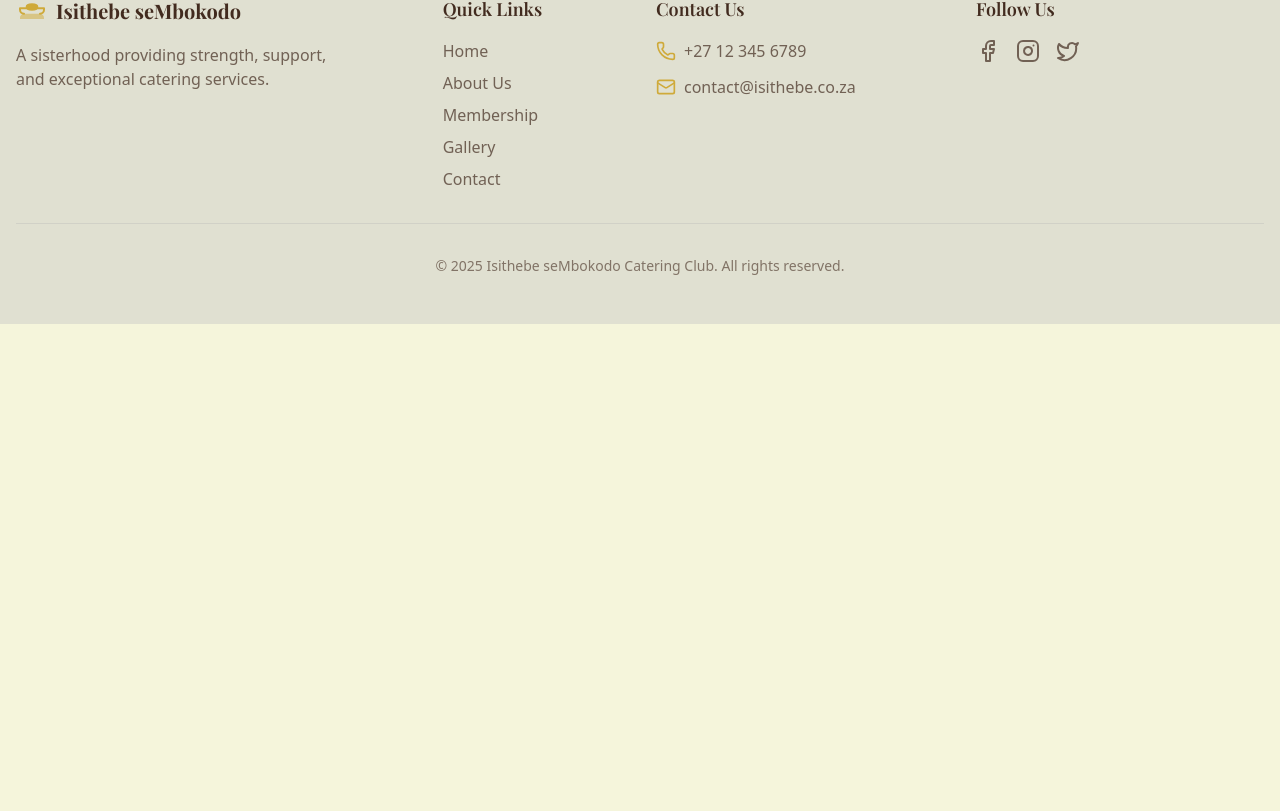
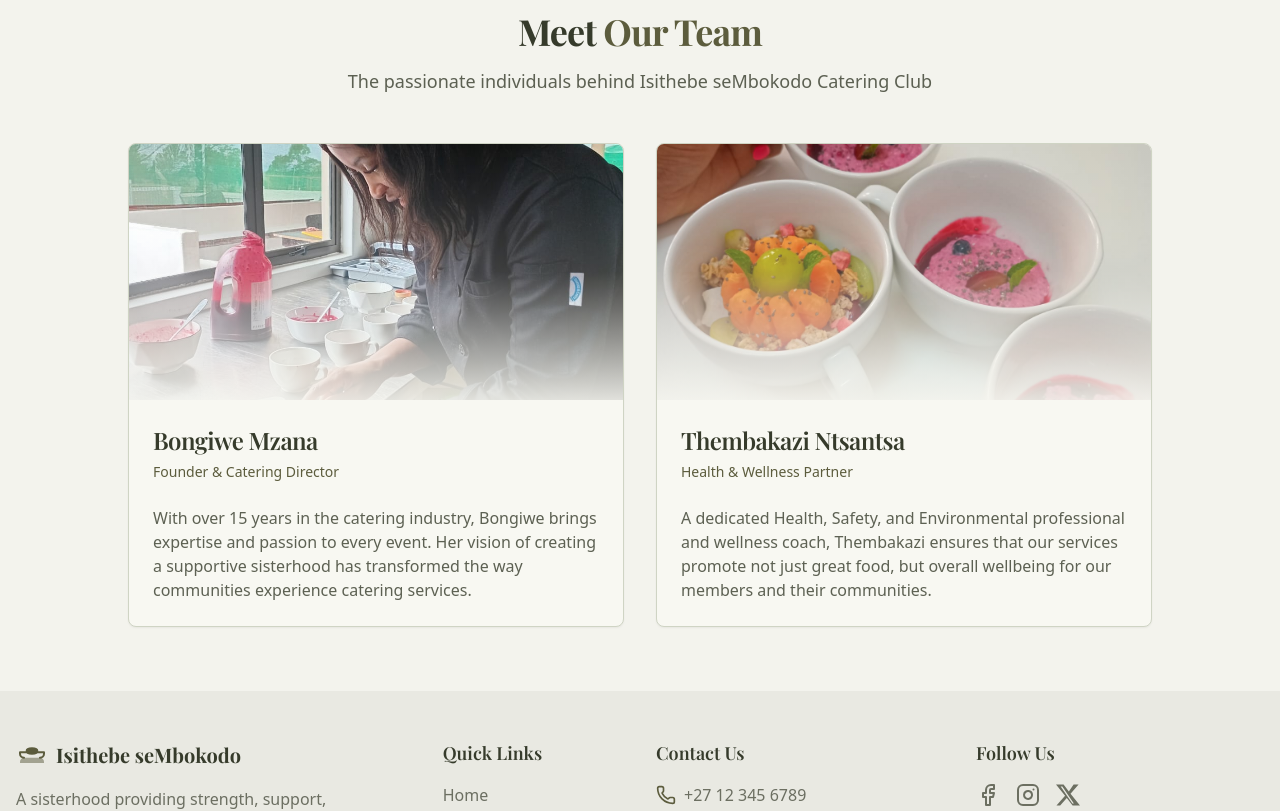
Before and after one commit to violan7naidoo/Isitebe-seMbokodo-Catering-Club, a Next.js app: page /about in a window 1280 px wide. Shown: the part 2715-3526 px from the top of the page. Before the commit the page ends 3039 px from the top, so only its background shows below. Built offline with nearby package versions, Linux system fonts and the light colour scheme; a web font is replaced by a local one.

Commit message:
changed theme colours

```diff
--- a/src/app/about/page.tsx
+++ b/src/app/about/page.tsx
@@ -207,6 +207,66 @@ We invite you Sisters to join us in making this vision a reality. Together, we c
           </TabsContent>
         </Tabs>
       </section>
+
+      {/* Meet the Team Section */}
+      <section className="py-16 bg-muted/30">
+        <div className="container mx-auto px-4">
+          <div className="text-center mb-12">
+            <h2 className="font-headline text-3xl font-bold tracking-tight md:text-4xl mb-4">
+              Meet <span className="text-primary">Our Team</span>
+            </h2>
+            <p className="text-lg text-foreground/80 max-w-2xl mx-auto">
+              The passionate individuals behind Isithebe seMbokodo Catering Club
+            </p>
+          </div>
+
+          <div className="grid grid-cols-1 md:grid-cols-2 gap-8 max-w-5xl mx-auto">
+            {/* Bongiwe Mzana */}
+            <Card className="overflow-hidden group">
+              <div className="relative h-64 w-full overflow-hidden">
+                <Image
+                  src="/images/gallery-2.jpg"
+                  alt="Bongiwe Mzana - Founder"
+                  fill
+                  className="object-cover transition-transform duration-500 group-hover:scale-105"
+                />
+                <div className="absolute inset-0 bg-gradient-to-t from-background/90 via-background/20 to-transparent" />
+              </div>
+              <CardHeader>
+                <CardTitle className="font-headline text-2xl">Bongiwe Mzana</CardTitle>
+                <CardDescription className="text-primary font-medium">Founder & Catering Director</CardDescription>
+              </CardHeader>
+              <CardContent>
+                <p className="text-foreground/80">
+                  With over 15 years in the catering industry, Bongiwe brings expertise and passion to every event. Her vision of creating a supportive sisterhood has transformed the way communities experience catering services.
+                </p>
+              </CardContent>
+            </Card>
+
+            {/* Thembakazi Ntsantsa */}
+            <Card className="overflow-hidden group">
+              <div className="relative h-64 w-full overflow-hidden">
+                <Image
+                  src="/images/gallery-1.jpg"
+                  alt="Thembakazi Ntsantsa - Partner"
+                  fill
+                  className="object-cover transition-transform duration-500 group-hover:scale-105"
+                />
+                <div className="absolute inset-0 bg-gradient-to-t from-background/90 via-background/20 to-transparent" />
+              </div>
+              <CardHeader>
+                <CardTitle className="font-headline text-2xl">Thembakazi Ntsantsa</CardTitle>
+                <CardDescription className="text-primary font-medium">Health & Wellness Partner</CardDescription>
+              </CardHeader>
+              <CardContent>
+                <p className="text-foreground/80">
+                  A dedicated Health, Safety, and Environmental professional and wellness coach, Thembakazi ensures that our services promote not just great food, but overall wellbeing for our members and their communities.
+                </p>
+              </CardContent>
+            </Card>
+          </div>
+        </div>
+      </section>
     </div>
   );
 }
--- a/src/app/contact/page.tsx
+++ b/src/app/contact/page.tsx
@@ -49,10 +49,10 @@ export default function ContactPage() {
                   <h3 className="font-semibold text-foreground">Phone</h3>
                   <p className="text-foreground/80">
                     <a
-                      href="tel:+27123456789"
+                      href="tel:+27657434928"
                       className="hover:text-primary transition-colors"
                     >
-                      +27 12 345 6789
+                      065 743 4928
                     </a>
                   </p>
                 </div>
@@ -65,10 +65,10 @@ export default function ContactPage() {
                   <h3 className="font-semibold text-foreground">Email</h3>
                   <p className="text-foreground/80">
                     <a
-                      href="mailto:contact@isithebe.co.za"
+                      href="mailto:info@isithebesembokodo.co.za"
                       className="hover:text-primary transition-colors"
                     >
-                      contact@isithebe.co.za
+                      info@isithebesembokodo.co.za
                     </a>
                   </p>
                 </div>
--- a/src/app/globals.css
+++ b/src/app/globals.css
@@ -4,48 +4,48 @@
 
 @layer base {
   :root {
-    --background: 60 56% 91%;
-    --foreground: 21 36% 19%;
-    --card: 60 56% 91%;
-    --card-foreground: 21 36% 19%;
-    --popover: 60 56% 91%;
-    --popover-foreground: 21 36% 19%;
-    --primary: 45 61% 52%;
-    --primary-foreground: 21 36% 19%;
-    --secondary: 26 29% 51%;
-    --secondary-foreground: 60 56% 91%;
-    --muted: 60 20% 85%;
-    --muted-foreground: 21 20% 30%;
-    --accent: 26 29% 51%;
-    --accent-foreground: 60 56% 91%;
+    --background: 60 30% 96%;
+    --foreground: 80 15% 20%;
+    --card: 60 30% 96%;
+    --card-foreground: 80 15% 20%;
+    --popover: 60 30% 96%;
+    --popover-foreground: 80 15% 20%;
+    --primary: 60 20% 30%;
+    --primary-foreground: 60 30% 96%;
+    --secondary: 45 40% 50%;
+    --secondary-foreground: 60 30% 96%;
+    --muted: 60 15% 90%;
+    --muted-foreground: 80 10% 40%;
+    --accent: 80 25% 45%;
+    --accent-foreground: 60 30% 96%;
     --destructive: 0 84.2% 60.2%;
     --destructive-foreground: 0 0% 98%;
-    --border: 60 10% 80%;
-    --input: 60 10% 85%;
-    --ring: 45 61% 52%;
+    --border: 80 15% 80%;
+    --input: 80 15% 85%;
+    --ring: 60 20% 30%;
     --radius: 0.5rem;
-    --chart-1: 12 76% 61%;
-    --chart-2: 173 58% 39%;
-    --chart-3: 197 37% 24%;
-    --chart-4: 43 74% 66%;
-    --chart-5: 27 87% 67%;
+    --chart-1: 80 25% 45%;
+    --chart-2: 60 20% 30%;
+    --chart-3: 45 40% 50%;
+    --chart-4: 60 15% 70%;
+    --chart-5: 80 20% 40%;
   }
 
   .dark {
-    --background: 21 36% 10%;
-    --foreground: 60 56% 91%;
-    --card: 21 36% 12%;
-    --card-foreground: 60 56% 91%;
-    --popover: 21 36% 10%;
-    --popover-foreground: 60 56% 91%;
-    --primary: 45 61% 52%;
-    --primary-foreground: 21 36% 10%;
-    --secondary: 26 29% 41%;
-    --secondary-foreground: 60 56% 91%;
-    --muted: 21 36% 15%;
-    --muted-foreground: 60 20% 70%;
-    --accent: 45 61% 52%;
-    --accent-foreground: 21 36% 10%;
+    --background: 80 15% 10%;
+    --foreground: 60 30% 96%;
+    --card: 80 15% 12%;
+    --card-foreground: 60 30% 96%;
+    --popover: 80 15% 10%;
+    --popover-foreground: 60 30% 96%;
+    --primary: 45 40% 50%;
+    --primary-foreground: 80 15% 10%;
+    --secondary: 80 25% 45%;
+    --secondary-foreground: 60 30% 96%;
+    --muted: 80 15% 15%;
+    --muted-foreground: 60 15% 70%;
+    --accent: 60 20% 30%;
+    --accent-foreground: 60 30% 96%;
     --destructive: 0 62.8% 30.6%;
     --destructive-foreground: 0 0% 98%;
     --border: 21 36% 20%;
--- a/src/components/shared/Footer.tsx
+++ b/src/components/shared/Footer.tsx
@@ -43,7 +43,9 @@ export function Footer() {
               </li>
               <li className="flex items-center gap-2 text-foreground/70">
                 <Mail className="h-5 w-5 text-primary" />
-                <span>contact@isithebe.co.za</span>
+                <a href="mailto:info@isithebesembokodo.co.za" className="hover:text-primary transition-colors">
+                  info@isithebesembokodo.co.za
+                </a>
               </li>
             </ul>
           </div>
--- /dev/null
+++ b/src/components/shared/icons/XIcon.tsx
@@ -0,0 +1,22 @@
+import { forwardRef } from 'react';
+import type { LucideIcon } from 'lucide-react';
+
+export const XIcon = forwardRef<SVGSVGElement, React.SVGProps<SVGSVGElement>>(
+  (props, ref) => (
+    <svg
+      ref={ref}
+      xmlns="http://www.w3.org/2000/svg"
+      width="24"
+      height="24"
+      viewBox="0 0 24 24"
+      fill="currentColor"
+      {...props}
+    >
+      <path d="M18.901 1.453h3.68l-8.04 9.19L24 22.543h-7.406l-5.8-7.584-6.638 7.584H.474l8.6-9.83L0 1.452h7.594l5.243 6.932L17.617 1.45h1.285zm-2.54 18.95h1.5L6.323 3.41H4.66L16.36 20.403z" />
+    </svg>
+  )
+);
+
+XIcon.displayName = 'XIcon';
+
+export default XIcon as LucideIcon;
--- a/src/lib/constants.ts
+++ b/src/lib/constants.ts
@@ -1,9 +1,5 @@
-import {
-  Facebook,
-  Instagram,
-  Twitter,
-  type LucideIcon,
-} from 'lucide-react';
+import { Facebook, Instagram, type LucideIcon } from 'lucide-react';
+import XIcon from '@/components/shared/icons/XIcon';
 
 export const NAV_LINKS = [
   { href: '/', label: 'Home' },
@@ -20,5 +16,5 @@ export const SOCIAL_LINKS: {
 }[] = [
   { name: 'Facebook', href: '#', icon: Facebook },
   { name: 'Instagram', href: '#', icon: Instagram },
-  { name: 'Twitter', href: '#', icon: Twitter },
+  { name: 'X', href: '#', icon: XIcon },
 ];
```
